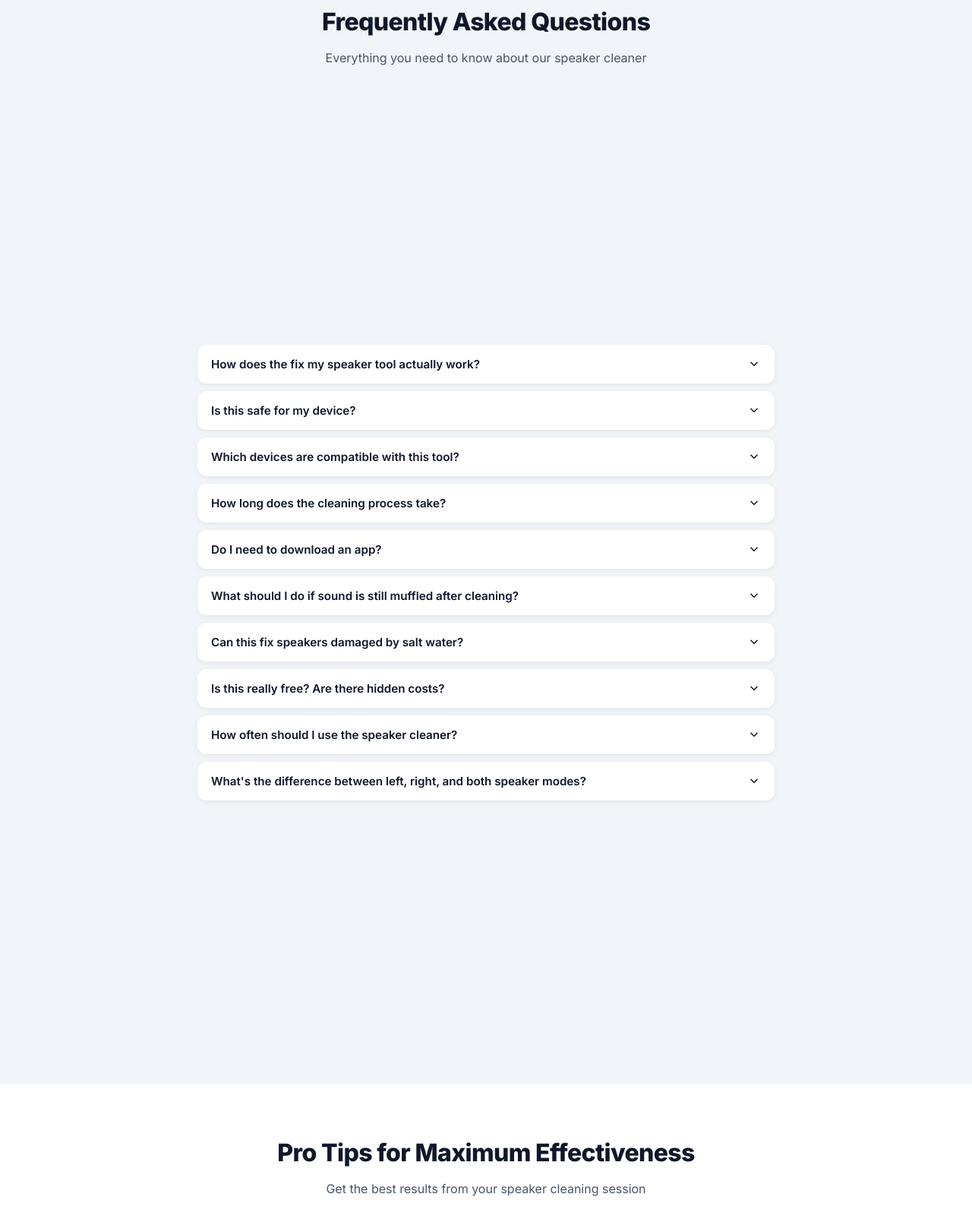
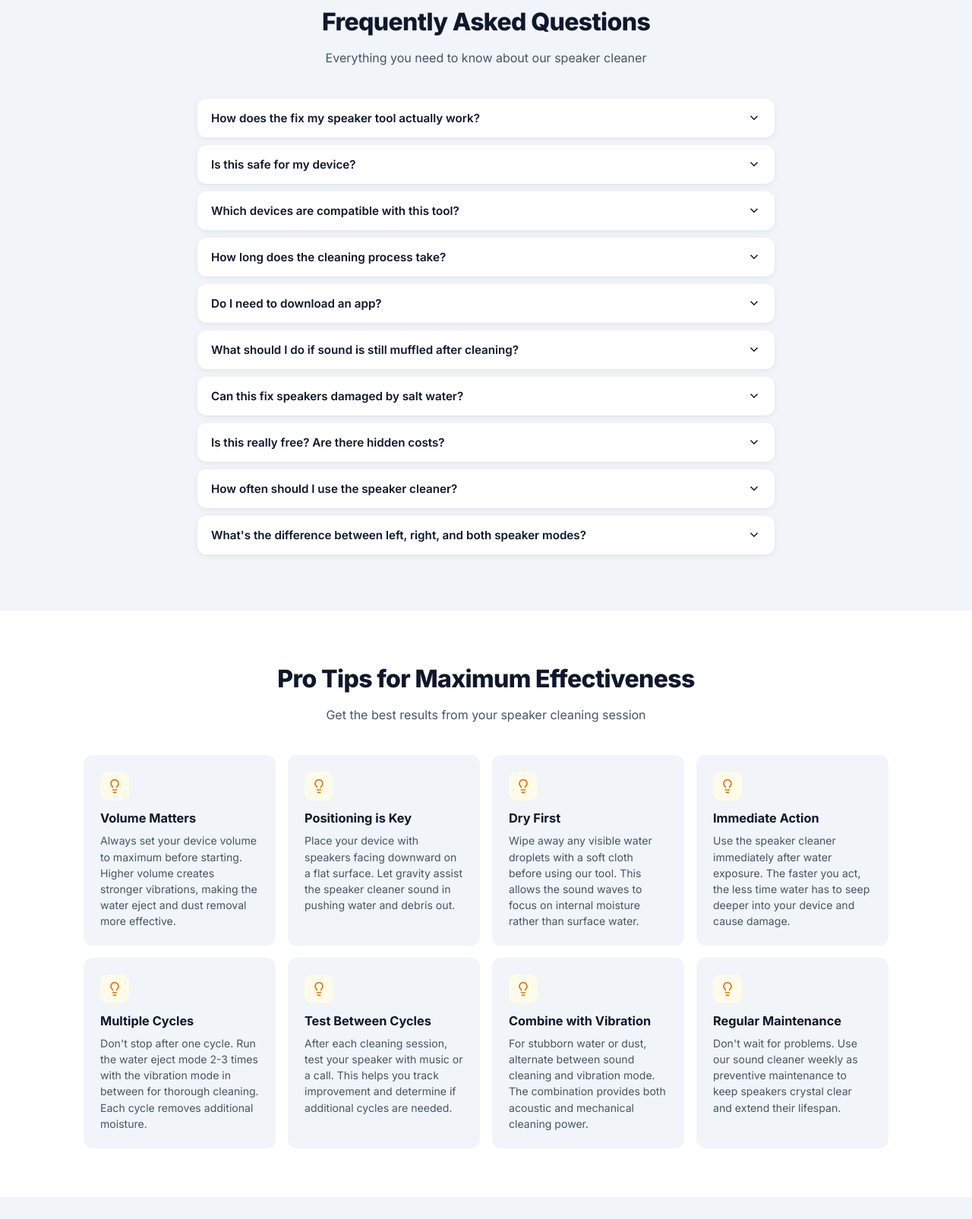
Before and after one commit to tryfixmyspeaker/tryfixmyspeaker.github.io, a plain HTML site: page index.html in a window 1280 px wide. Shown: the part 5690-7295 px from the top of the page at 76% size. Drawn offline with Linux system fonts and the light colour scheme.

Commit message:
Update ad code

```diff
--- a/index.html
+++ b/index.html
@@ -640,12 +640,12 @@
             <div class="section-header">
                 <h2>Frequently Asked Questions</h2>
                 <p>Everything you need to know about our speaker cleaner</p>
-                <div class="ad-container under-tool">
+                <!-- <div class="ad-container under-tool">
                     <ins class="adsbygoogle" style="display:block" data-ad-client="ca-pub-5934581349246267"
                         data-ad-slot="5029859530" data-ad-format="rectangle,horizontal"
                         data-full-width-responsive="true"></ins>
                     <script>(adsbygoogle = window.adsbygoogle || []).push({});</script>
-                </div>
+                </div> -->
             </div>
 
             <div class="faq-container">
@@ -813,11 +813,11 @@
 
     <!-- Ad: After FAQ — users done reading, looking for next action -->
     <div class="container">
-        <div class="ad-container-section">
+        <!-- <div class="ad-container-section">
             <ins class="adsbygoogle" style="display:block" data-ad-client="ca-pub-5934581349246267"
                 data-ad-slot="5029859530" data-ad-format="auto" data-full-width-responsive="true"></ins>
             <script>(adsbygoogle = window.adsbygoogle || []).push({});</script>
-        </div>
+        </div> -->
     </div>
 
     <!-- Tips Section -->
```
